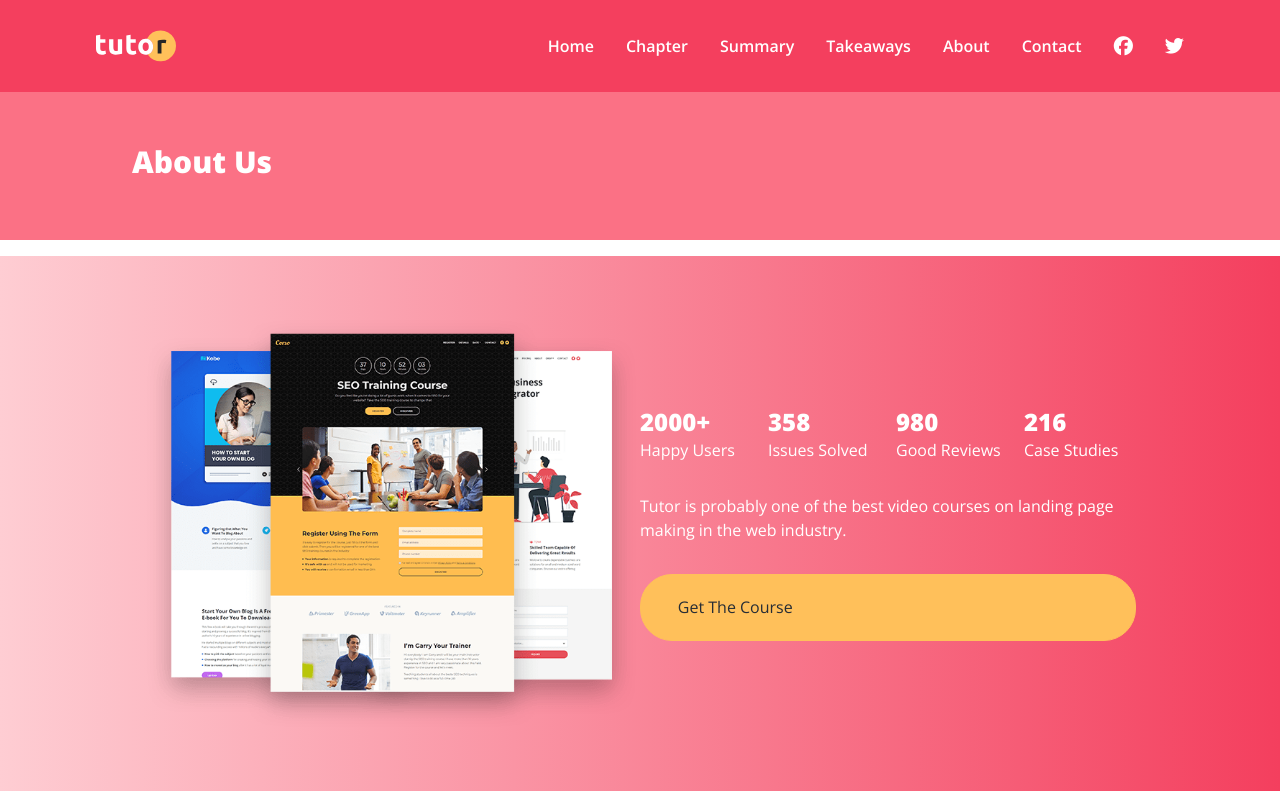
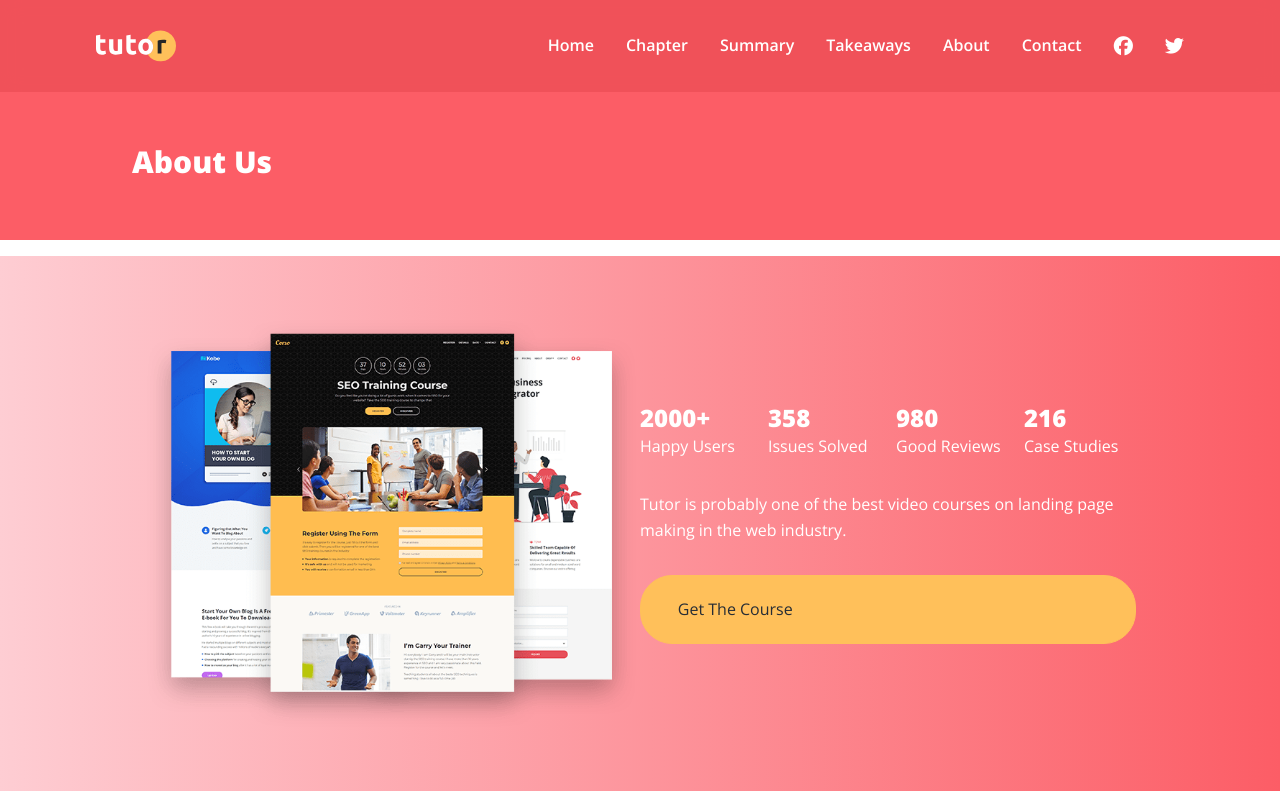
Before and after one commit to mjkhader/Mjk-project, a website: page about.html in a window 1280 px wide. Shown: the top 800 px of the page. Drawn offline with nearby package versions, Linux system fonts and the light colour scheme.

Commit message:
tailwind config file

```diff
--- a/about.html
+++ b/about.html
@@ -14,12 +14,12 @@
     <link
       href="https://fonts.googleapis.com/css2?family=Open+Sans:ital,wght@0,300..800;1,300..800&family=Poppins:ital,wght@0,100;0,200;0,300;0,400;0,500;0,600;0,700;0,800;0,900;1,100;1,200;1,300;1,400;1,500;1,600;1,700;1,800;1,900&display=swap"
       rel="stylesheet" />
+      <link rel="stylesheet" href="./css/style.css" />
     <link rel="stylesheet" href="./css/styles.css" />
-    <script src="https://cdn.tailwindcss.com"></script>
     <title>welcome to tutor</title>
   </head>
   <body>
-    <nav class="navbar backdrop-blur text-white py-4 px-8 fixed inset-x-0 top-0 z-1000 bg-rose-500">
+    <nav class="navbar backdrop-blur text-white py-4 px-8 fixed inset-x-0 top-0 z-1000 bg-primaryColor">
       <div class="flex justify-between items-center max-w-6xl m-auto my-3.5 py-0 px-8">
         <a href="/">
           <img src="./images/logo.svg" alt="tutor logo" class="w-20 h-8"/>
@@ -79,7 +79,7 @@
 
 
 
-    <header class="text-white bg-rose-400 pt-32 h-60">
+    <header class="text-white bg-primaryColor pt-32 h-60">
       <!--  -->
         <div class="max-w-5xl my-0 mx-auto py-0	px-1 ">
           <h1 class="text-3xl font-black my-4">About Us</h1>
@@ -89,7 +89,7 @@
       <!-- stats -->
 
 
-      <section class="bg-gradient-to-r from-rose-200 to-rose-500 py-16 my-4" id="stats">
+      <section class="bg-gradient-to-r from-rose-200 to-primaryColor py-16 my-4" id="stats">
         <div class="flex flex-col sm:flex-row justify-between items-center text-white max-w-5xl mx-auto px-4">
           <img src="images/stats.png" alt="stats" class="w-full sm:w-1/2 mb-8 sm:mb-0" />
           <div class="flex flex-col justify-between text-center sm:text-left">
--- /dev/null
+++ b/input.css
@@ -0,0 +1,3 @@
+@tailwind base;
+@tailwind components;
+@tailwind utilities;
--- /dev/null
+++ b/tailwind.config.js
@@ -0,0 +1,25 @@
+/** @type {import('tailwindcss').Config} */
+module.exports = {
+  content: ['./*.html'],
+  theme: {
+    screens:{
+      sm:'480px',
+      md:'768px',
+      lg:'976px',
+      xl:'1440px',
+    },
+    extend: {
+      colors: {
+        primaryColor: '#fc5d66',  //
+        secondaryColor: '#ffc05a',  //
+        lightColor: '#f9fafb',  //
+        darkColor: '#272d35',  //
+      },
+
+      fontFamily:{
+        sans: ['Open sans','sans-serif']
+      },
+    },
+  },
+  plugins: [],
+}
```
Also changed, not shown: contact.html (+1 -1 lines), index.html (+1 -0 lines), package.json (added, +16 -0 lines), css/style.css (added), 1 other file.
